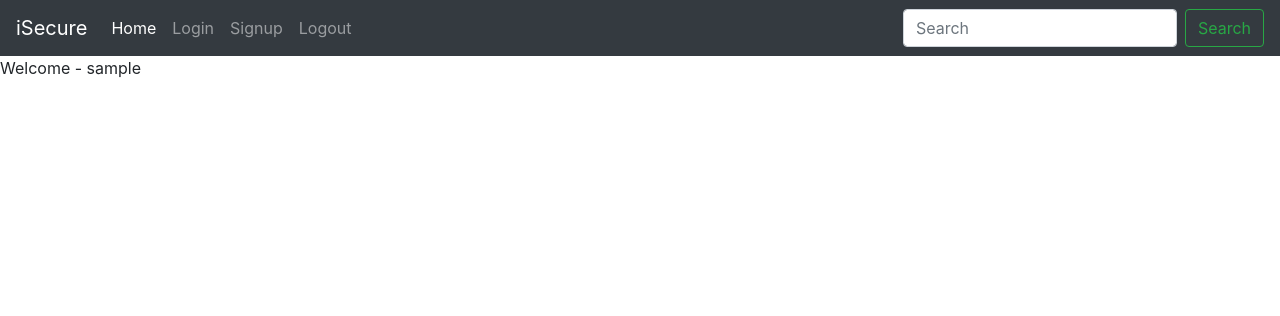
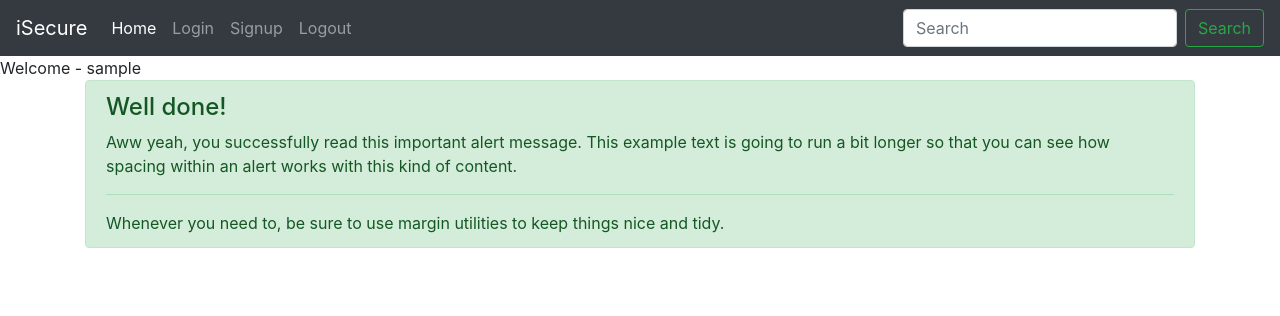
Before and after one commit to ajaygupta25297/php_CODIF_Proejct, a PHP site: page /welcome.php in a window 1280 px wide. Shown: the top 316 px of the page. Run offline with PHP 8.4, Linux system fonts and the light colour scheme; the visitor is signed in with stand-in values (Sample User, id 1).

Commit message:
third commit

```diff
--- a/welcome.php
+++ b/welcome.php
@@ -23,6 +23,14 @@ if(!isset($_SESSION['loggedin']) || $_SESSION['loggedin']!=true){
   <body>
     <?php require 'partials/_nav.php' ?>
     Welcome - <?php echo $_SESSION['username']?>
+    <div class="container">
+    <div class="alert alert-success" role="alert">
+        <h4 class="alert-heading">Well done!</h4>
+        <p>Aww yeah, you successfully read this important alert message. This example text is going to run a bit longer so that you can see how spacing within an alert works with this kind of content.</p>
+        <hr>
+        <p class="mb-0">Whenever you need to, be sure to use margin utilities to keep things nice and tidy.</p>
+    </div>
+    </div>
     <!-- Optional JavaScript -->
     <!-- jQuery first, then Popper.js, then Bootstrap JS -->
     <script src="https://code.jquery.com/jquery-3.4.1.slim.min.js" integrity="sha384-J6qa4849blE2+poT4WnyKhv5vZF5SrPo0iEjwBvKU7imGFAV0wwj1yYfoRSJoZ+n" crossorigin="anonymous"></script>
```
